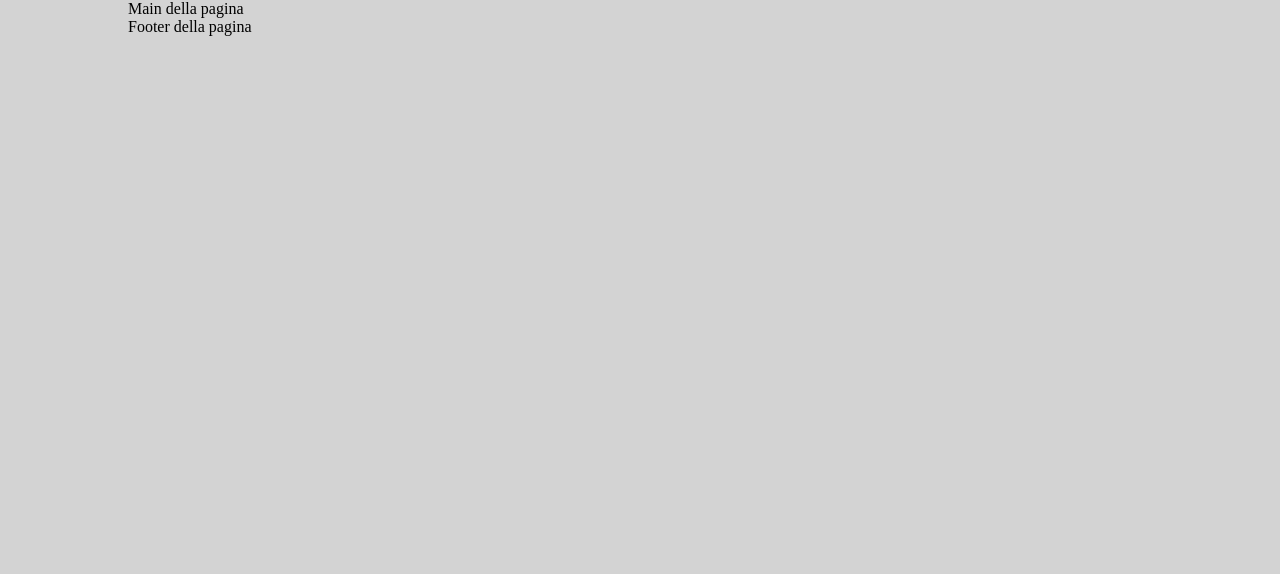
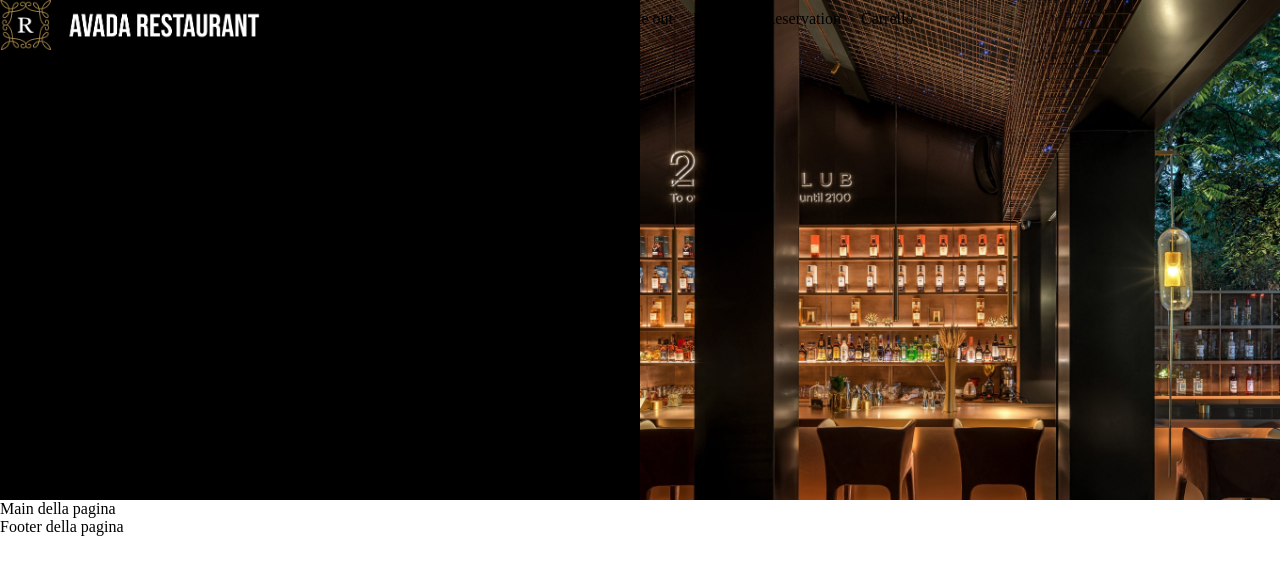
Before and after one commit to mattiadebonis/proj-html-vuejs, a Vue app: page / in a window 1280 px wide. Shown: the top 574 px of the page. Built offline with nearby package versions, Linux system fonts and the light colour scheme.

Commit message:
Layout header e props voci menu da App

```diff
--- a/src/App.vue
+++ b/src/App.vue
@@ -1,6 +1,8 @@
 <template>
   <div id="app">
-    <Header />
+    <Header
+      :menuHeader = "menu"
+    />
     <Main />
     <Footer/>
   </div>
@@ -13,6 +15,20 @@ import Footer from './components/Footer.vue'
 
 export default {
   name: 'App',
+  data: function(){
+    return{
+      menu : [
+        "Home",
+        "Culinary history",
+        "Our team",
+        "Our menu",
+        "Take out",
+        "Bulletin",
+        "Reservation",
+        "Carrello"
+      ]
+    }
+  },
   components: {
     Header,
     Main,
@@ -23,11 +39,11 @@ export default {
 </script>
 
 <style lang="scss">
-@import "./assets/styles/general.scss";
+  @import "./assets/styles/general.scss";
 
-#app{
-  margin: 0 auto;
-  width: 80%;
-}
+  #app{
+    margin: 0 auto;
+
+  }
 
 </style>
--- a/src/assets/styles/general.scss
+++ b/src/assets/styles/general.scss
@@ -3,7 +3,3 @@
     padding: 0;
     margin: 0;
 }
-
-body{
-    background-color: lightgray;
-}
--- a/src/components/Footer.vue
+++ b/src/components/Footer.vue
@@ -1,15 +1,18 @@
 <template>
     <footer>
-        <P>Footer della pagina</P>
+        <p>Footer della pagina</p>
     </footer>
 </template>
 
 <script>
-export default {
-    name: "Footer"
-}
+    export default {
+        name: 'Footer',
+    }
+
 </script>
 
-<style lang="sccs">
+<style lang="scss">
+  @import "../assets/styles/general.scss";
+
 
 </style>
--- a/src/components/Header.vue
+++ b/src/components/Header.vue
@@ -1,17 +1,90 @@
 <template>
     <header>
+        <div class="header-left">
 
+
+        </div>
+        <div class="header-right"></div>
+
+        <!-- navbar -->
+        <nav>
+            <!-- logo -->
+            <img src="../assets/images/logo-restaurant-2x.png" alt="logo">
+            <!-- logo -->
+
+            <!-- menu -->
+            <ul>
+                <li
+                    v-for="(item, index) in menuHeader"
+                    :key="index">{{item}}</li>
+
+            </ul>
+
+            <!-- /menu -->
+
+        </nav>
+        <!-- /navbar -->
+
+        <!-- jumbotron -->
+        <div class="jumbotron">
+
+
+        </div>
+        <!-- /jumbotron -->
     </header>
 </template>
 
 <script>
+
     export default {
-        name: "Header"
+        name: 'Header',
+        props: {
+            "menuHeader" : Array
+        }
     }
 </script>
 
-<style lang="sccs">
+<style lang="scss">
+  @import "../assets/styles/general.scss";
+    header{
+        height: 500px;
 
 
+        .header-right,
+        .header-left{
+            display: inline-block;
+            width:50%;
+            height: 100%;
+        }
+        .header-left{
+            background-color: black;
+        }
+        .header-right{
+            background-image: url("../assets/images/slider52x.jpg");
+            background-size: cover;
+            background-position: fixed;
+            background-repeat: no-repeat;
+        }
+
+        nav{
+            position: absolute;
+            top: 0;
+            display: flex;
+            justify-content: space-between;
+            img{
+                height: 50px;
+            }
+            ul{
+                li{
+                    display: inline-block;
+                    margin: 10px;
+                    list-style: none;
+                }
+            }
+        }
+    }
+    .flex{
+        display: flex;
+    }
 
 </style>
--- a/src/components/Main.vue
+++ b/src/components/Main.vue
@@ -1,15 +1,21 @@
 <template>
     <main>
-        <P>Main della pagina</P>
+        <p>Main della pagina</p>
     </main>
 </template>
 
 <script>
-export default {
-    name: "Main"
-}
+
+    export default {
+        name: 'Main',
+    }
 </script>
 
-<style lang="sccs">
+<style lang="scss">
+  @import "../assets/styles/general.scss";
+
+  .flex{
+      display: flex;
+  }
 
 </style>
```
